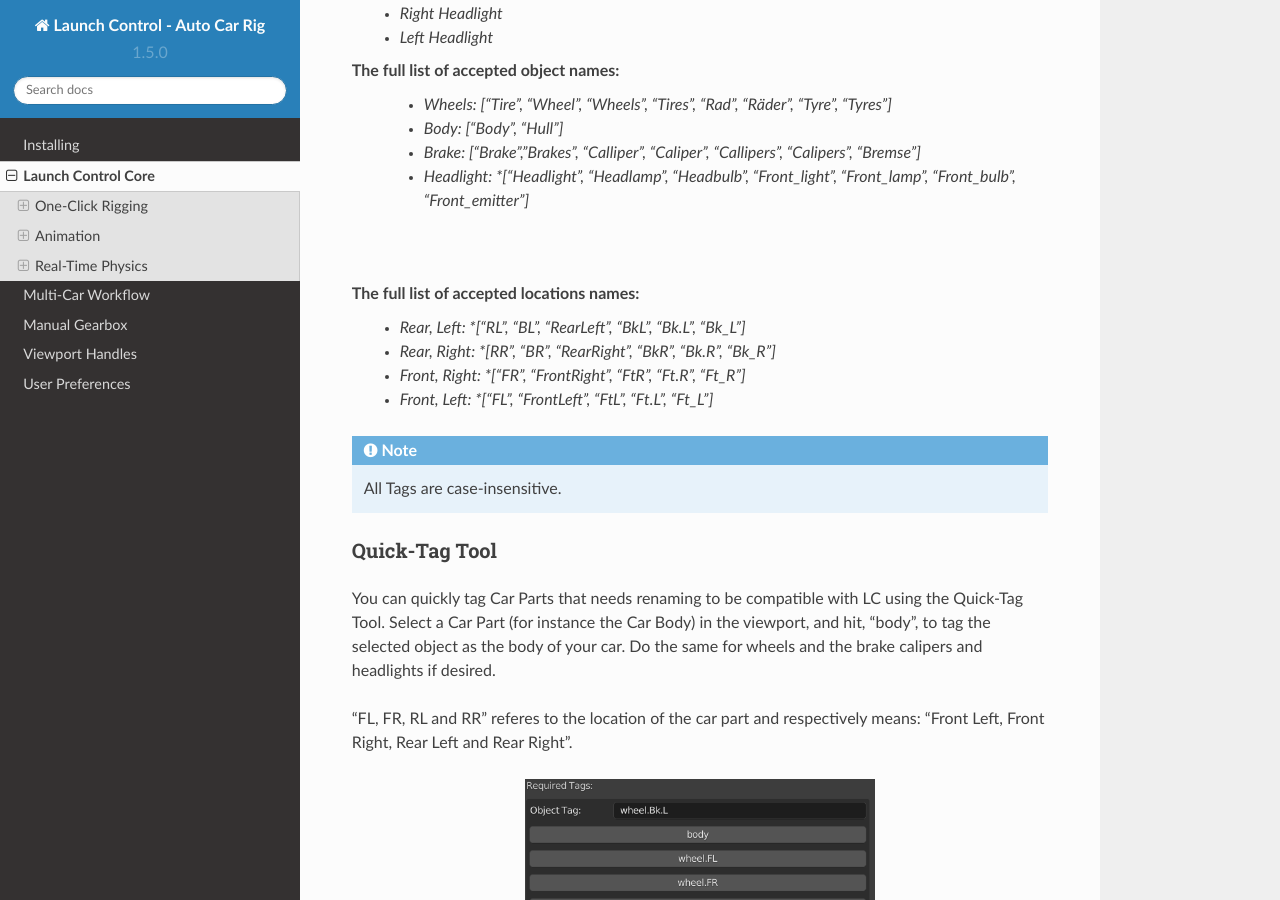
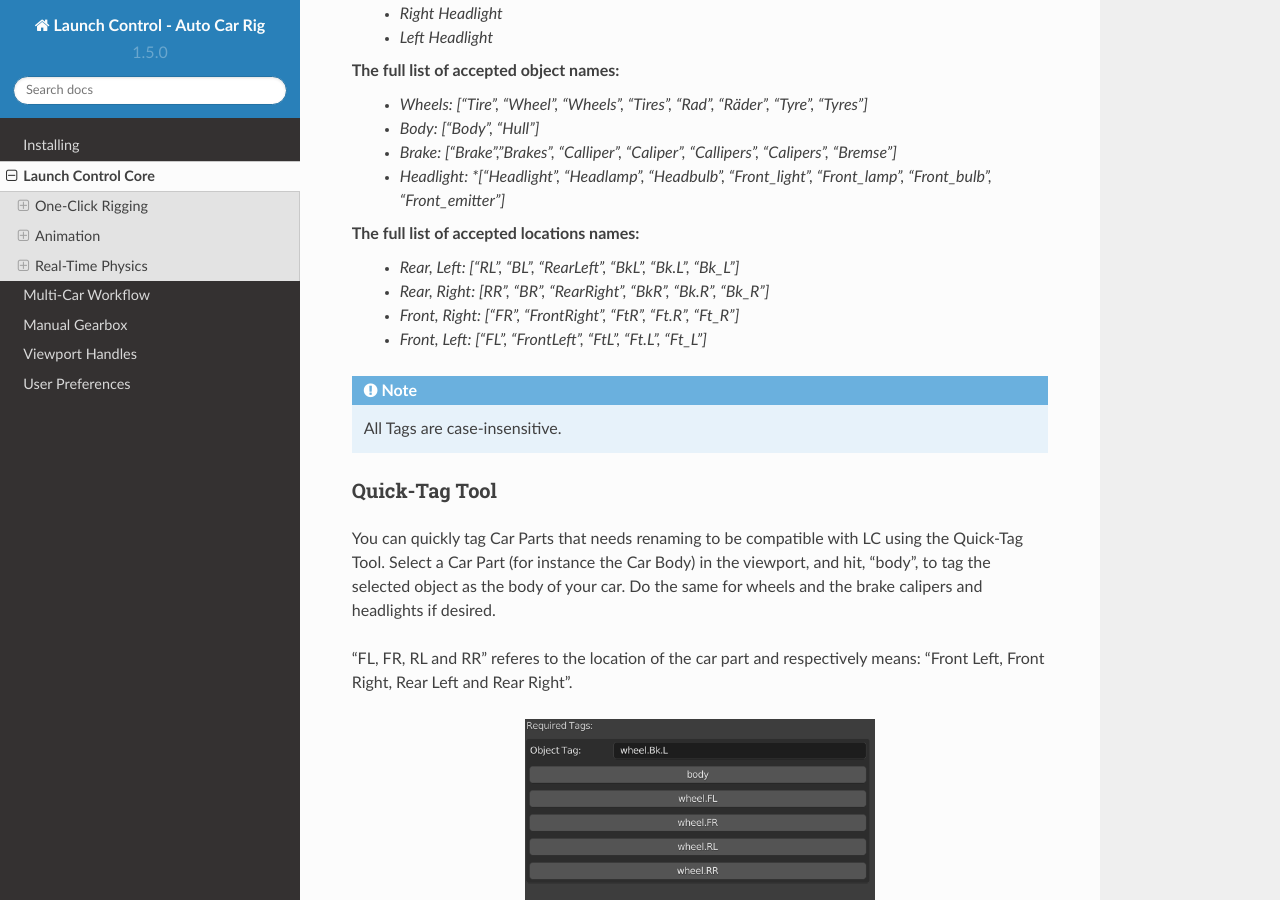
Before and after one commit to DanielVesterbaek/launch-control-documentation, a Sphinx documentation site: the page built from docs/source/launch-control-core.rst, in a window 1280 px wide and 900 px high, scrolled down 1509 px. Built offline with Sphinx 7.4.7 and the Read the Docs theme 2.0.0, drawn with Linux system fonts in a browser that asks for light colours.

```diff
--- a/docs/source/launch-control-core.rst
+++ b/docs/source/launch-control-core.rst
@@ -62,13 +62,13 @@ The full list of accepted object names:
     * *Body:   ["Body", "Hull"]*
     * *Brake:   ["Brake","Brakes", "Calliper", "Caliper", "Callipers", "Calipers", "Bremse"]*
     * *Headlight:   *["Headlight", "Headlamp", "Headbulb", "Front_light", "Front_lamp", "Front_bulb", "Front_emitter"]*
-   |
+
 
 The full list of accepted locations names:
-    * *Rear, Left:   *["RL", "BL", "RearLeft", "BkL", "Bk.L", "Bk_L"]*
-    * *Rear, Right:   *[RR", "BR", "RearRight", "BkR", "Bk.R", "Bk_R"]*
-    * *Front, Right:   *["FR", "FrontRight", "FtR", "Ft.R", "Ft_R"]*
-    * *Front, Left:   *["FL", "FrontLeft", "FtL", "Ft.L", "Ft_L"]*
+    * *Rear, Left:   ["RL", "BL", "RearLeft", "BkL", "Bk.L", "Bk_L"]*
+    * *Rear, Right:   [RR", "BR", "RearRight", "BkR", "Bk.R", "Bk_R"]*
+    * *Front, Right:   ["FR", "FrontRight", "FtR", "Ft.R", "Ft_R"]*
+    * *Front, Left:   ["FL", "FrontLeft", "FtL", "Ft.L", "Ft_L"]*
 
 .. note::
    All Tags are case-insensitive.
```
